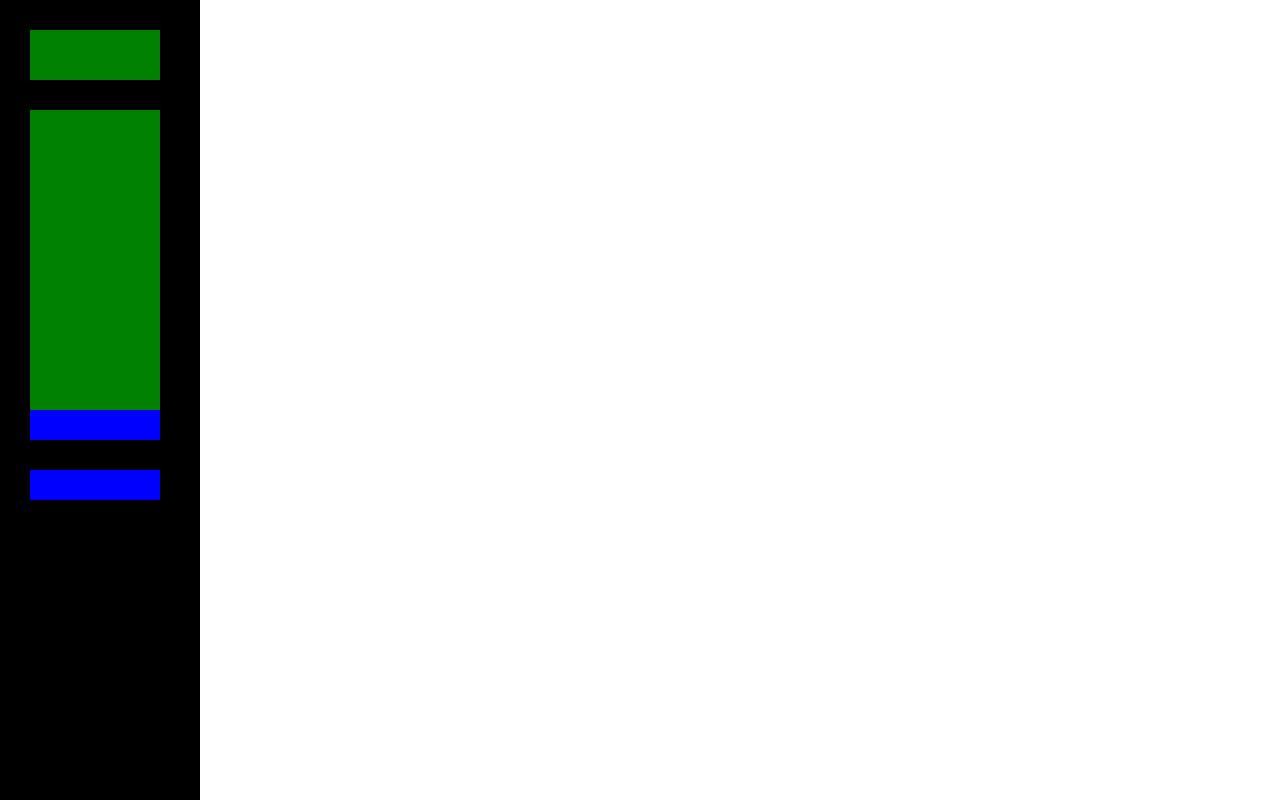
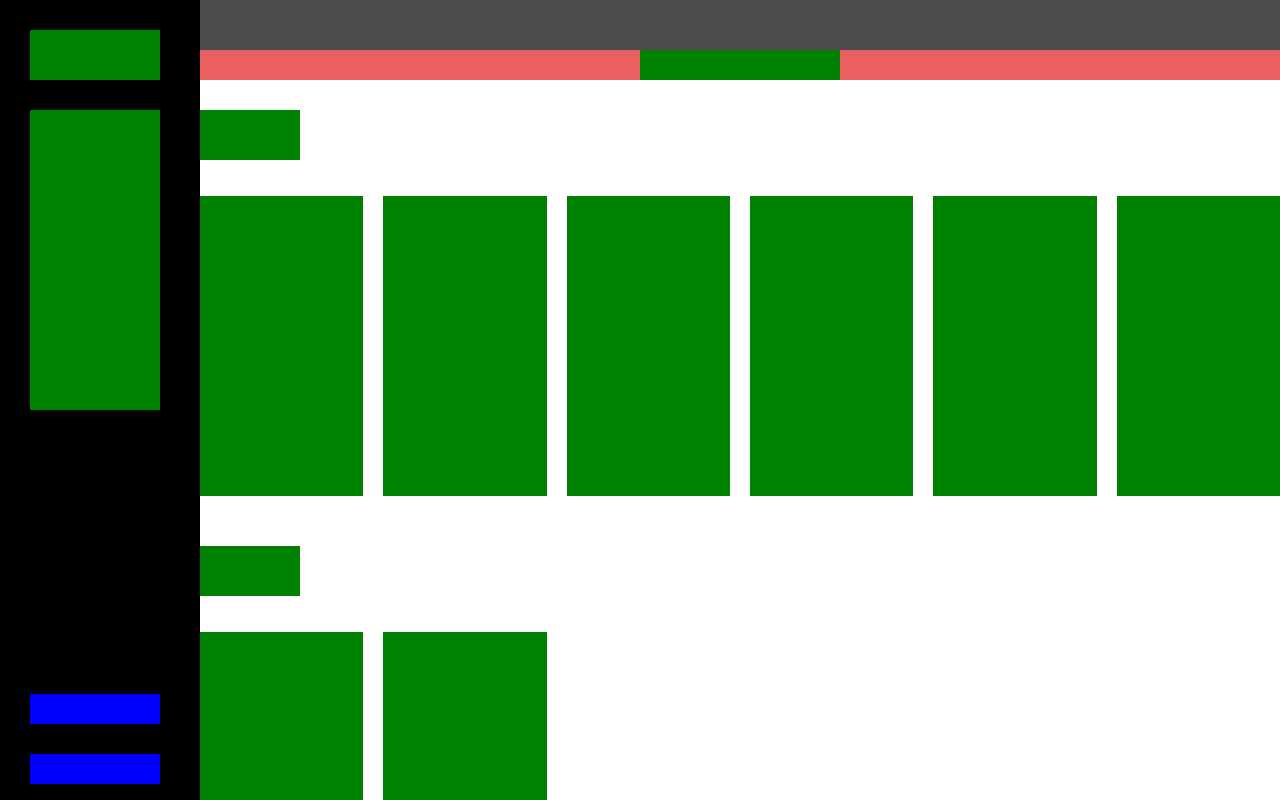
Before and after one commit to AndreaAbbonizio/html-css-spotifyweb, a plain HTML site: page index.html in a window 1280 px wide. Drawn offline with Linux system fonts and the light colour scheme.

Commit message:
feat: main layout

```diff
--- a/css/style.css
+++ b/css/style.css
@@ -5,13 +5,15 @@
 }
 
 
-
+.container-flex{
+    display: flex;
+}
 
 /* header */
 header{
     display: flex;
     flex-direction: column;
-    max-width: 200px;
+width: 200px;
     height: 100vh;
     background-color: black;
 }
@@ -21,6 +23,7 @@ header .container-head{
     flex-direction: column;
     justify-content: space-between;
     width: 130px;
+    height: 100%;
     margin-left: 30px;
     margin-top: 30px;
 }
@@ -52,9 +55,72 @@ header .container-head .head-bottom .profile-container{
     /* test */
     height: 30px;
     background-color: blue;
+    margin-bottom: 1em;
 }
 
 
+/* /header */
 
 
-/* /header */
+/* main */
+main{
+    width: calc(100% - 200px);
+    height: 100vh;
+    overflow-y: auto;
+}
+/* upgrade bar */
+main .upgrade-bar{
+    height: 50px;
+    width: 100%;
+    background-color: black;
+    opacity: .7;
+}
+
+/*/ upgrade bar */
+
+
+/* link main */
+main .link-main{
+    display: flex;
+    justify-content: center;
+    height: 30px;
+    width: 100%;
+    background-color: #df0f0fa8;
+    margin-bottom: 30px;
+}
+
+main .link-main ul {
+    width: 200px;
+    background-color: green;
+    list-style-type: none;
+}
+
+
+/* link main */
+/* container album */
+main .container-album{
+    margin-bottom: 50px;
+}
+
+
+main .container-album h2{
+    width: 100px;
+    height: 50px;
+    background-color: green;
+    margin-bottom: 1.5em;
+}
+
+main .container-album .row {
+    display: flex;
+    gap: 20px;
+}
+
+
+main .container-album .row .col{
+    width: calc(100% / 6 - 20px / 6 * 5);
+    height: 300px;
+    background-color: green;
+}
+
+
+/* /main */
--- a/index.html
+++ b/index.html
@@ -9,7 +9,9 @@
 </head>
 <body>
 
-    <!-- header -->
+
+    <div class="container-flex">
+
         <header>
 
             <div class="container-head">
@@ -40,6 +42,63 @@
         <!-- main -->
         <main>
 
+            <!-- upgrade bar -->
+            <div class="upgrade-bar">
+                <div class="upgrade-button">
+
+                </div>
+            </div>
+            <!--/ upgrade bar -->
+
+            <!-- link main -->
+            <div class="link-main">
+                <ul>
+                    <li></li>
+                    <li></li>
+                    <li></li>
+                    <li></li>
+                </ul>
+            </div>
+             <!--/ link main -->
+
+
+            <!-- cards album -->
+            <div class="container-center">
+
+                <div class="container-album">
+                    <h2></h2>
+                    <div class="row">
+                        <div class="col"></div>
+                        <div class="col"></div>
+                        <div class="col"></div>
+                        <div class="col"></div>
+                        <div class="col"></div>
+                        <div class="col"></div>
+                    </div>
+                </div>
+
+                <div class="container-album">
+                    <h2></h2>
+                    <p></p>
+                    <div class="row">
+                        <div class="col"></div>
+                        <div class="col"></div>
+                    </div>
+                </div>
+
+                <div class="container-album">
+                    <h2></h2>
+                    <p></p>
+                    <div class="row">
+                        <div class="col"></div>
+                        <div class="col"></div>
+                    </div>
+                </div>
+
+            </div>
+
+            <!-- /cards album -->
+
         </main>
         <!--/ main -->
 
@@ -49,7 +108,7 @@
 
         </footer>
         <!-- footer -->
-
+    </div>
 
 
 </body>
```
Lines whose indentation alone changed are shown as unchanged.
